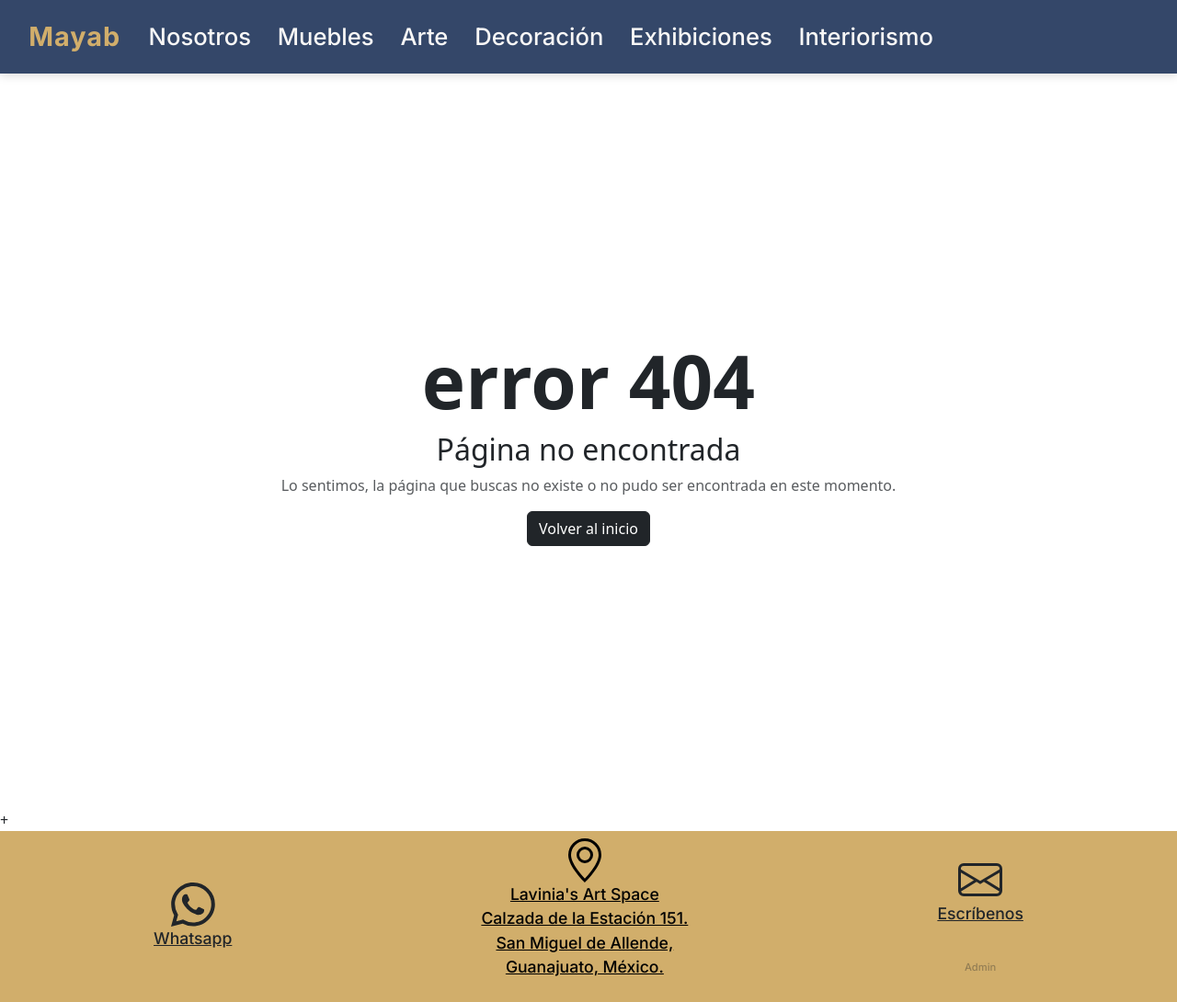
After one commit to salva17ga/Mayab-app, a Django app: template templates/404.html in a window 1280 px wide. The commit adds this page. Shown: the whole page at 92% size. Run offline with Django 5.2, Linux system fonts and the light colour scheme; the template is opened without the code that fills it, so the values that code supplies are empty.

Commit message:
error templates implemented for 404 and 500

```diff
--- a/apps/portal/views.py
+++ b/apps/portal/views.py
@@ -112,6 +112,3 @@ def product_detail(request, tipo, id):
         {"producto": producto,
          "tipo_producto": tipo}
     )
-
-
-### TODO: error handling routes
--- /dev/null
+++ b/templates/404.html
@@ -0,0 +1,30 @@
+{% extends "base.html" %}
+
+{% block title %}Página no encontrada{% endblock %}
+
+{% block content %}
+
+    <div class="container vh-100 d-flex
+                justify-content-center align-items-center">
+
+        <div class="text-center">
+
+            <h1 class="display-1 fw-bold">error 404</h1>
+
+            <h2>Página no encontrada</h2>
+
+            <p class="text-muted">
+                Lo sentimos, la página que buscas no existe o no pudo ser encontrada
+                en este momento.
+            </p>
+
+            <a href="{% url 'portal:index' %}"
+               class="btn btn-dark">
+                Volver al inicio
+            </a>
+
+        </div>
+
+    </div>+
+
+{% endblock %}
--- a/templates/base.html
+++ b/templates/base.html
@@ -14,7 +14,7 @@
   {% load static %}
   <link rel="stylesheet" href="{% static 'styles.css' %}">
 
-  <!--  links de api google fonts: TODO implement them -->
+  <!--  links de api google fonts -->
   <link rel="preconnect" href="https://fonts.googleapis.com">
   <link rel="preconnect" href="https://fonts.gstatic.com" crossorigin>
   <link
```
Also changed, not shown: templates/500.html (added, +30 -0 lines).
